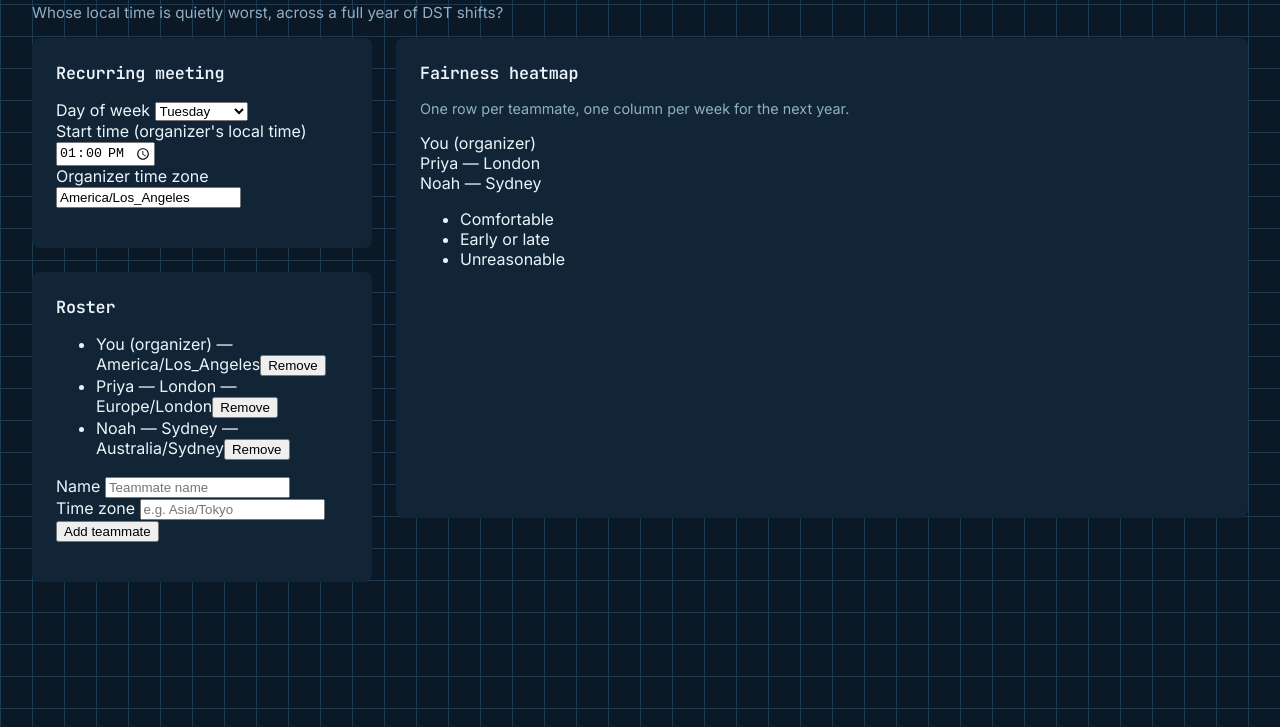
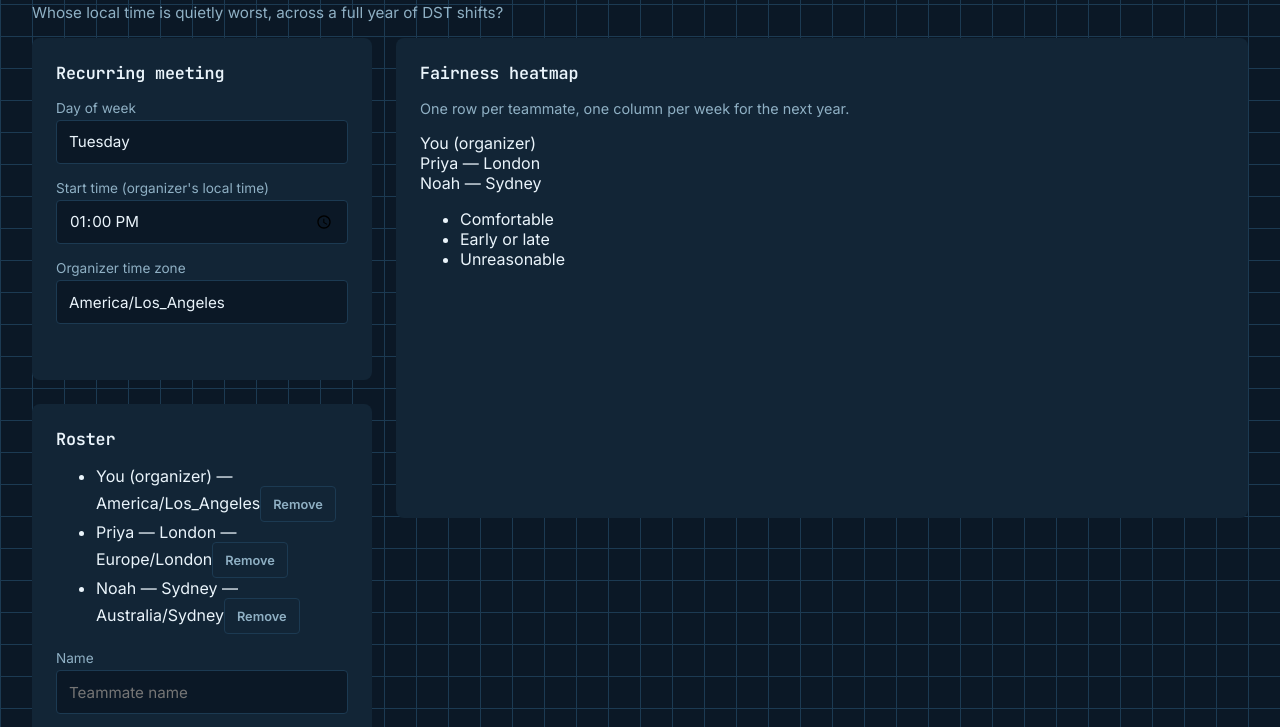
Before and after one commit to ctkrug/fair-hours, a website with bundled scripts: page site/index.html in a window 1280 px wide. Shown: the part 60-787 px from the top of the page. Built offline with nearby package versions, Linux system fonts and the light colour scheme.

Commit message:
style(site): theme form controls and buttons with interaction states
Every select/text/time input and button gets a themed hover, focus-visible
ring, active press, and disabled state -- no naked native widgets, per
the design standard's D2 craft rules. Touch targets sit at a 44px
minimum height.

```diff
--- a/site/css/styles.css
+++ b/site/css/styles.css
@@ -117,3 +117,119 @@ body {
     min-height: 40vh;
   }
 }
+
+.field {
+  display: flex;
+  flex-direction: column;
+  gap: var(--space-1);
+  margin-bottom: var(--space-4);
+}
+
+.field label {
+  font-size: 0.85rem;
+  color: var(--text-muted);
+}
+
+.field select,
+.field input[type='text'],
+.field input[type='time'] {
+  appearance: none;
+  background: var(--bg);
+  color: var(--text);
+  border: 1px solid var(--grid-line);
+  border-radius: var(--radius-sm);
+  padding: var(--space-2) var(--space-3);
+  font-family: var(--font-ui);
+  font-size: 0.95rem;
+  min-height: 44px;
+  transition: border-color 180ms ease-out, box-shadow 180ms ease-out;
+}
+
+.field select:hover,
+.field input[type='text']:hover,
+.field input[type='time']:hover {
+  border-color: var(--accent);
+}
+
+.field select:focus-visible,
+.field input[type='text']:focus-visible,
+.field input[type='time']:focus-visible {
+  outline: none;
+  border-color: var(--accent);
+  box-shadow: 0 0 0 3px rgba(79, 214, 232, 0.25);
+}
+
+.field select:disabled,
+.field input:disabled {
+  opacity: 0.5;
+  cursor: not-allowed;
+}
+
+.field-error {
+  min-height: 1.2em;
+  margin: var(--space-1) 0 0;
+  color: var(--danger);
+  font-size: 0.85rem;
+}
+
+.field-error:empty {
+  visibility: hidden;
+}
+
+.btn {
+  appearance: none;
+  border: 1px solid var(--grid-line);
+  background: var(--surface-2);
+  color: var(--text);
+  border-radius: var(--radius-sm);
+  padding: var(--space-2) var(--space-4);
+  min-height: 44px;
+  font-family: var(--font-ui);
+  font-weight: 600;
+  font-size: 0.9rem;
+  cursor: pointer;
+  transition: transform 150ms ease-out, background-color 150ms ease-out, box-shadow 150ms ease-out;
+}
+
+.btn:hover {
+  border-color: var(--accent);
+}
+
+.btn:active {
+  transform: translateY(1px) scale(0.98);
+}
+
+.btn:focus-visible {
+  outline: none;
+  box-shadow: 0 0 0 3px rgba(79, 214, 232, 0.35);
+}
+
+.btn:disabled {
+  opacity: 0.5;
+  cursor: not-allowed;
+  transform: none;
+}
+
+.btn-accent {
+  background: var(--accent);
+  color: var(--bg);
+  border-color: var(--accent);
+}
+
+.btn-accent:hover {
+  background: #6ee0ef;
+}
+
+.btn-remove {
+  background: transparent;
+  color: var(--text-muted);
+  border-color: var(--grid-line);
+  min-height: 36px;
+  padding: var(--space-1) var(--space-3);
+  font-size: 0.8rem;
+}
+
+.btn-remove:hover {
+  color: var(--danger);
+  border-color: var(--danger);
+}
```
